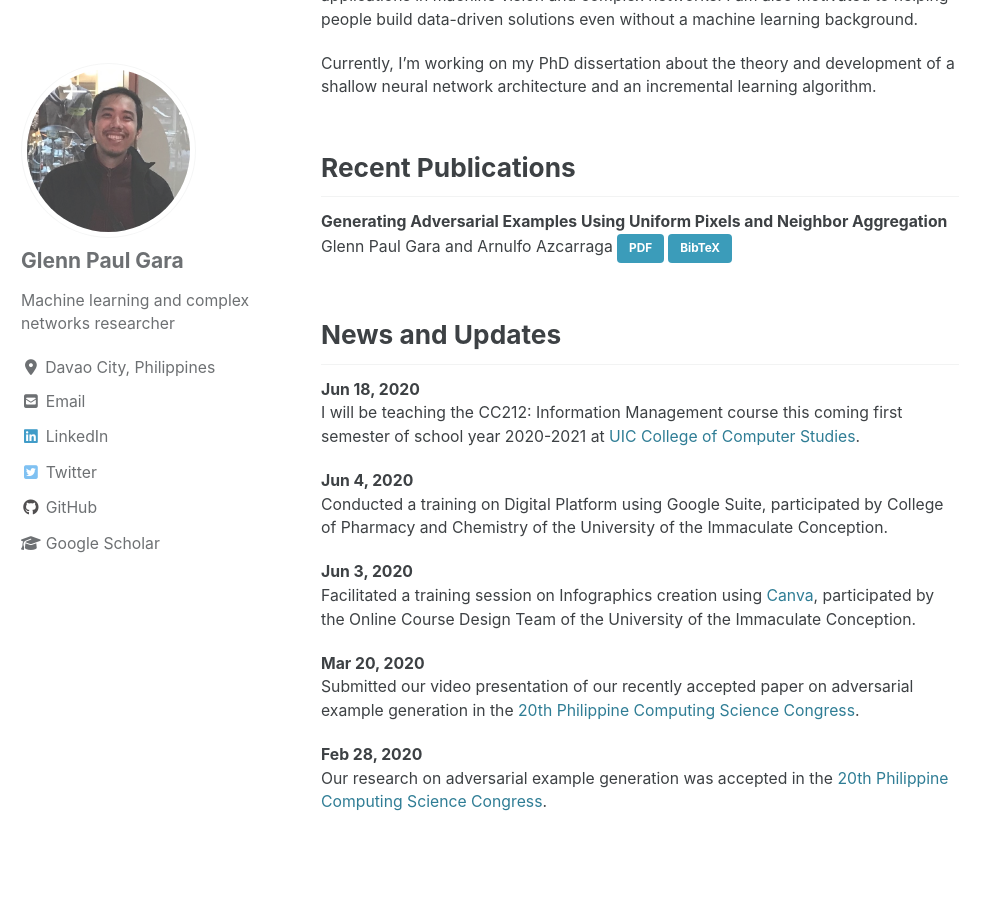
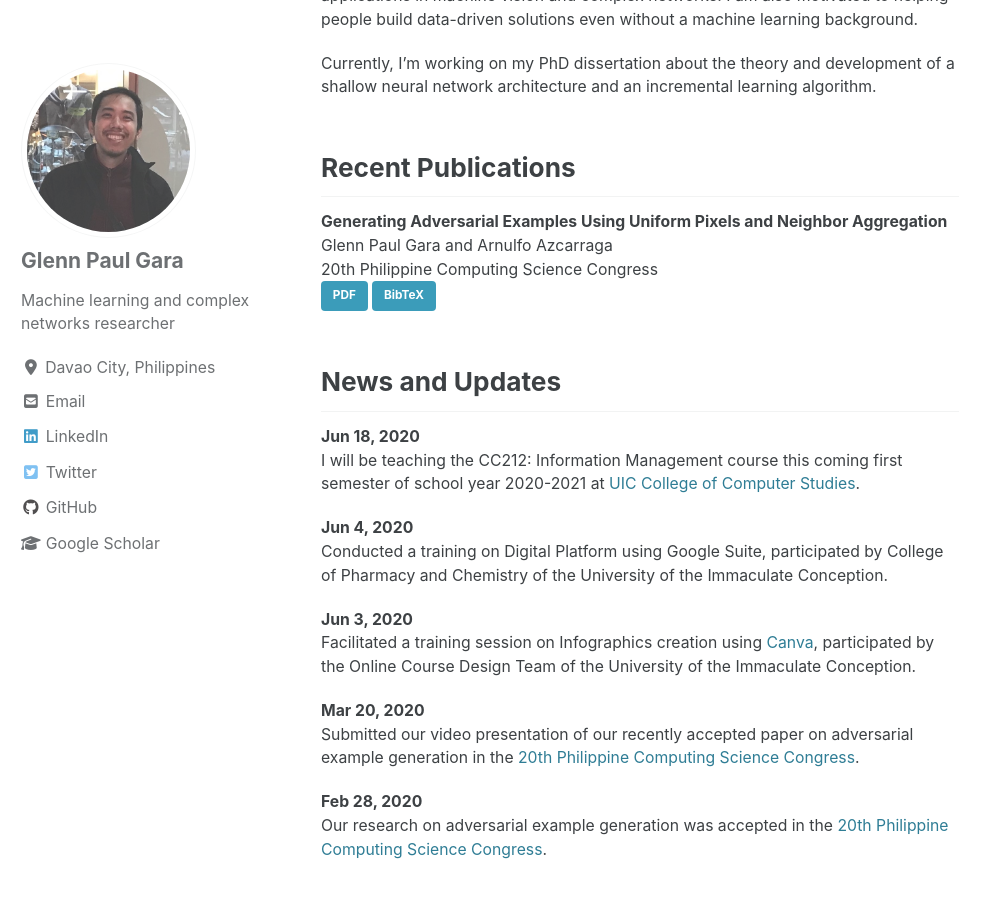
Before and after one commit to glenngara/glenngara.github.io, a Jekyll site: the page built from _pages/home.md, in a window 1280 px wide and 900 px high, scrolled down 357 px. Shown: the whole window, without its empty margins (0-1001 px from the left). Built offline with Jekyll 4.4.1, drawn with Linux system fonts in a browser that asks for light colours; cached includes are drawn as plain includes; nearby versions of some CDN libraries.

Commit message:
Changes in recent publications

```diff
--- a/_pages/home.md
+++ b/_pages/home.md
@@ -15,6 +15,7 @@ Recent Publications
 ------
 **Generating Adversarial Examples Using Uniform Pixels and Neighbor Aggregation**
 Glenn Paul Gara and Arnulfo Azcarraga
+20th Philippine Computing Science Congress
 <a href="#" class="btn btn--info">PDF</a>
 <a href="#" class="btn btn--info">BibTeX</a>
 
```
